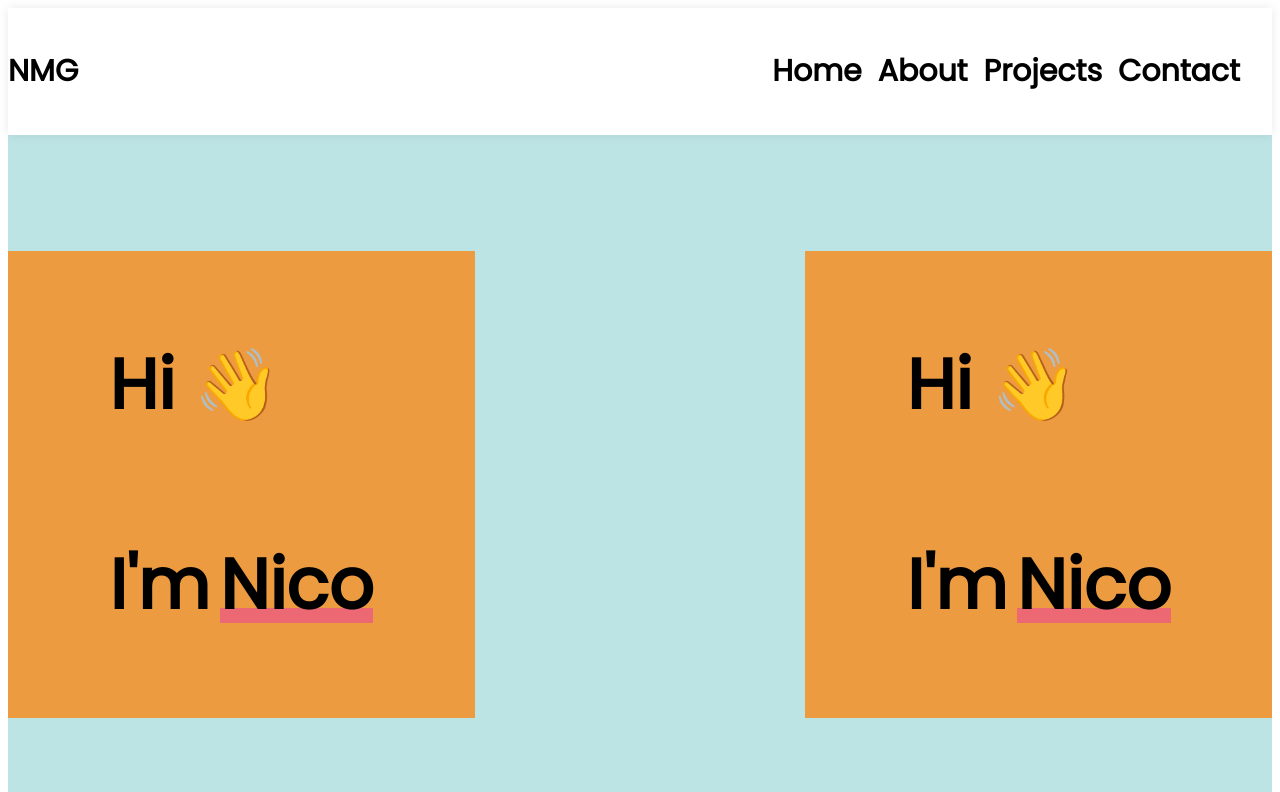
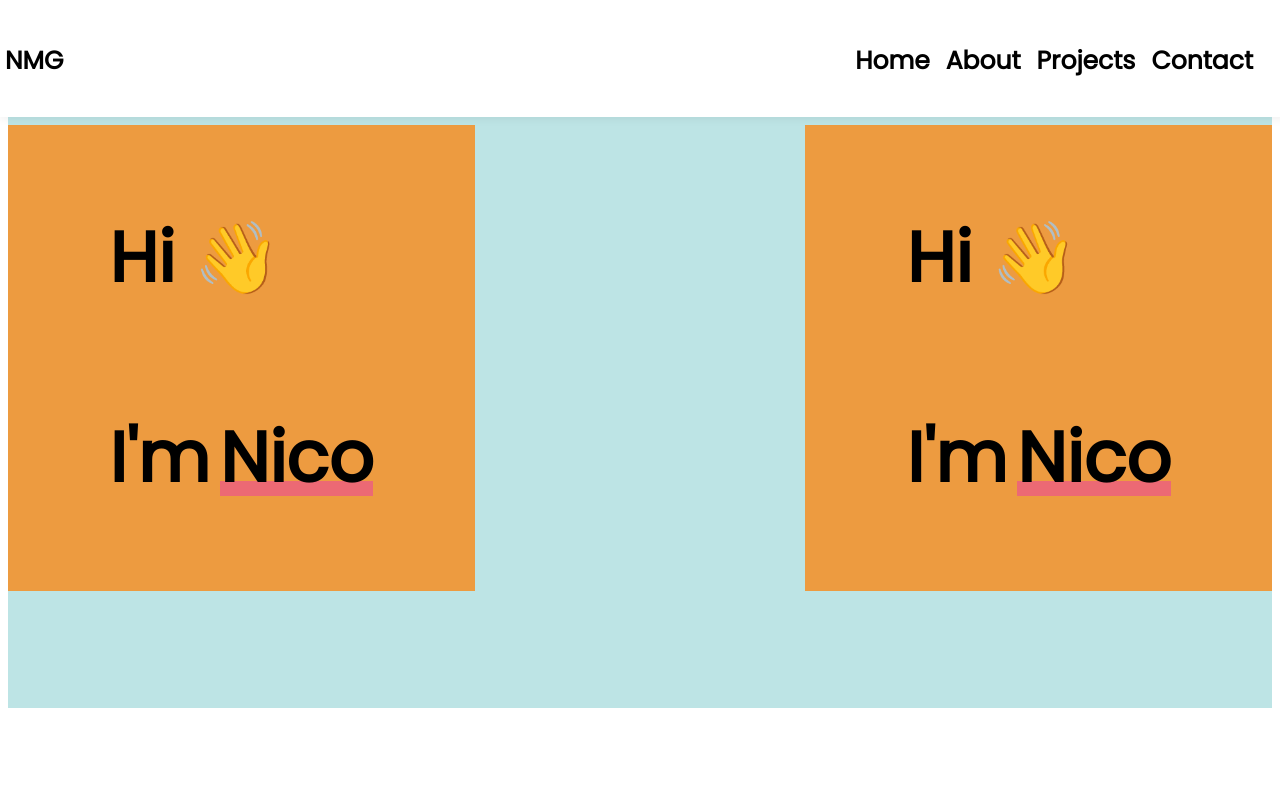
Before and after one commit to memeoplast/portfolio, a React (Vite) app: page / in a window 1280 px wide. Shown: the top 792 px of the page. Built offline with nearby package versions, Linux system fonts and the light colour scheme.

Commit message:
Fixed size and position issues and added closeMenu trigger for mobile

```diff
--- a/src/App.css
+++ b/src/App.css
@@ -17,7 +17,7 @@
   font-family: var(--font--primary);
 }
 .heading__secondary {
-  font-size: 30px;
+  font-size: 25px;
   font-family: var(--font--primary);
 }
 
--- a/src/Components/Navbar/Navbar.css
+++ b/src/Components/Navbar/Navbar.css
@@ -4,9 +4,12 @@
   display: flex;
   justify-content: space-between;
   align-items: center;
-
+  position: fixed;
+  top: 0;
+  left: 0;
   width: 100%;
   z-index: 200;
+  padding: 5px 5px 0px;
 }
 
 .navbar__content {
@@ -25,12 +28,13 @@
     position: fixed;
     right: 0px;
     top: 0px;
-    width: 100vw;
-    height: 100vh;
+    width: 100%;
+    height: 110vh;
     transition: transform 0.3s cubic-bezier(0.39, 0.575, 0.565, 1);
 
     &.navbar--open {
       transform: translateX(0);
+      overflow: hidden;
     }
   }
 }
@@ -75,9 +79,8 @@
 .navbar__hamburger-menu {
   display: none;
   color: var(--color--primary);
-  padding-right: 1rem;
   position: absolute;
-  right: 50px;
+  right: 20px;
 
   @media screen and (max-width: 900px) {
     display: block;
--- a/src/Components/Navbar/Navbar.tsx
+++ b/src/Components/Navbar/Navbar.tsx
@@ -5,6 +5,9 @@ import "./Navbar.css";
 
 const Navbar = () => {
   const [isMenuOpen, setIsMenuOpen] = useState(false);
+  const closeMenu = () => {
+    setIsMenuOpen(false);
+  };
   //   const [isHovered, setIsHovered] = useState(false);
 
   //   const handleHover = () => {
@@ -39,19 +42,19 @@ const Navbar = () => {
         <div className="navbar__links-container">
           <ul className="navbar__list">
             <li className="navbar__list-item">
-              <a className="navbar__link" href="#">
+              <a className="navbar__link" href="#" onClick={closeMenu}>
                 <h2 className="heading__secondary">Home</h2>
 
                 {/* <div
-            className="navbar__link-underline"
-            onMouseEnter={handleHover}
-            onMouseLeave={handleMouseLeave}
-            style={underlineStyle}
-          ></div> */}
+                  className="navbar__link-underline"
+                  onMouseEnter={handleHover}
+                  onMouseLeave={handleMouseLeave}
+                  style={underlineStyle}
+                ></div> */}
               </a>
             </li>
             <li className="navbar__list-item">
-              <a className="navbar__link" href="#">
+              <a className="navbar__link" href="#" onClick={closeMenu}>
                 <h2 className="heading__secondary">About</h2>
 
                 {/* <div
@@ -64,7 +67,7 @@ const Navbar = () => {
             </li>
 
             <li className="navbar__list-item">
-              <a className="navbar__link" href="#">
+              <a className="navbar__link" href="#" onClick={closeMenu}>
                 <h2 className="heading__secondary">Projects</h2>
 
                 {/* <div
@@ -77,7 +80,7 @@ const Navbar = () => {
             </li>
 
             <li className="navbar__list-item">
-              <a className="navbar__link" href="#">
+              <a className="navbar__link" href="#" onClick={closeMenu}>
                 <h2 className="heading__secondary">Contact</h2>
 
                 {/* <div
```
